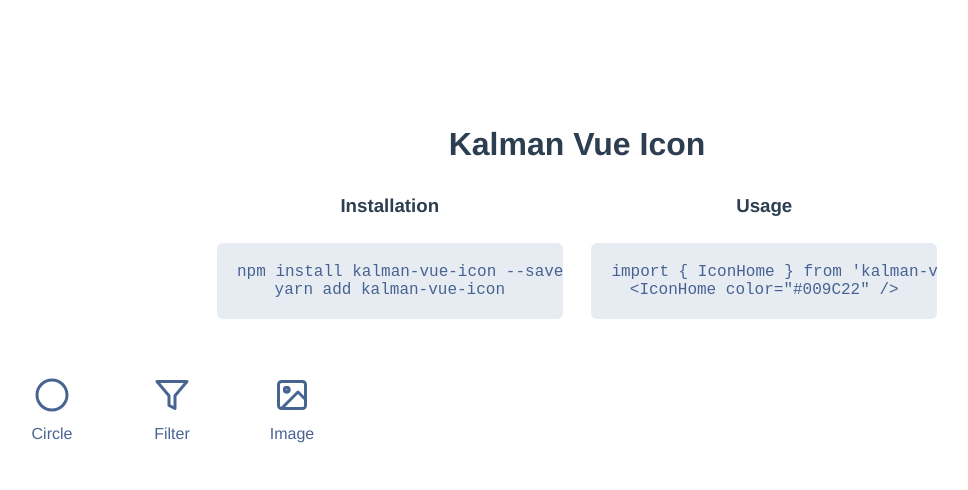
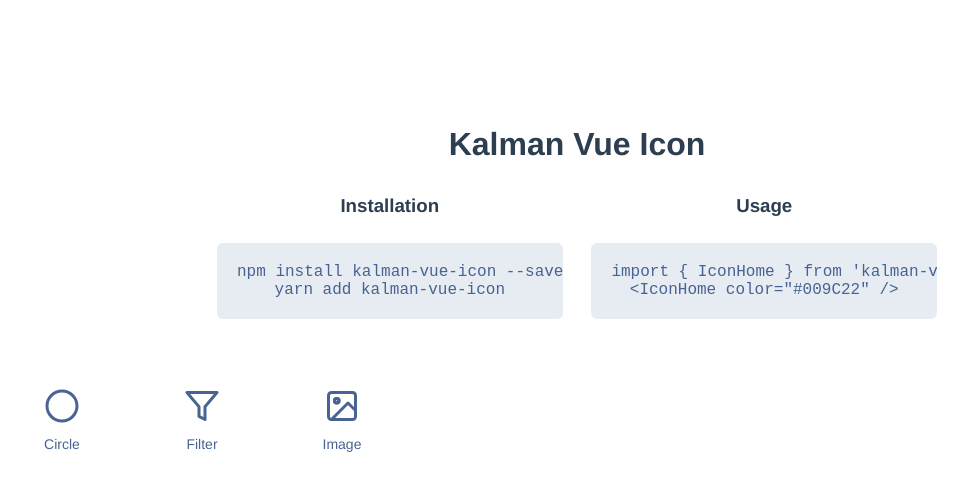
Before and after one commit to scottlaw/kalman-vue3-icon, a Vue app: page / in a window 1280 px wide. Shown: the top 490 px of the page, without its empty margins (63-1031 px from the left). Built offline with nearby package versions, Linux system fonts and the light colour scheme.

Commit message:
change: update demo style.

```diff
--- a/package.json
+++ b/package.json
@@ -1,6 +1,6 @@
 {
   "name": "kalman-vue3-icon",
-  "version": "0.1.19",
+  "version": "0.1.20",
   "description": "Kalman Vue Icon, Automation workflow with Figma",
   "files": [
     "dist/*",
--- a/src/App.vue
+++ b/src/App.vue
@@ -87,12 +87,13 @@ function copyName(name: any) {
     flex-direction: column;
     justify-content: center;
     align-items: center;
-    width: 120px;
-    height: 120px;
+    width: 140px;
+    height: 140px;
     padding: 20px;
     border-radius: 6px;
     cursor: pointer;
     color: #486491;
+    font-size: 14px;
     transition: background-color 0.2s;
   }
   .item:hover{
```
